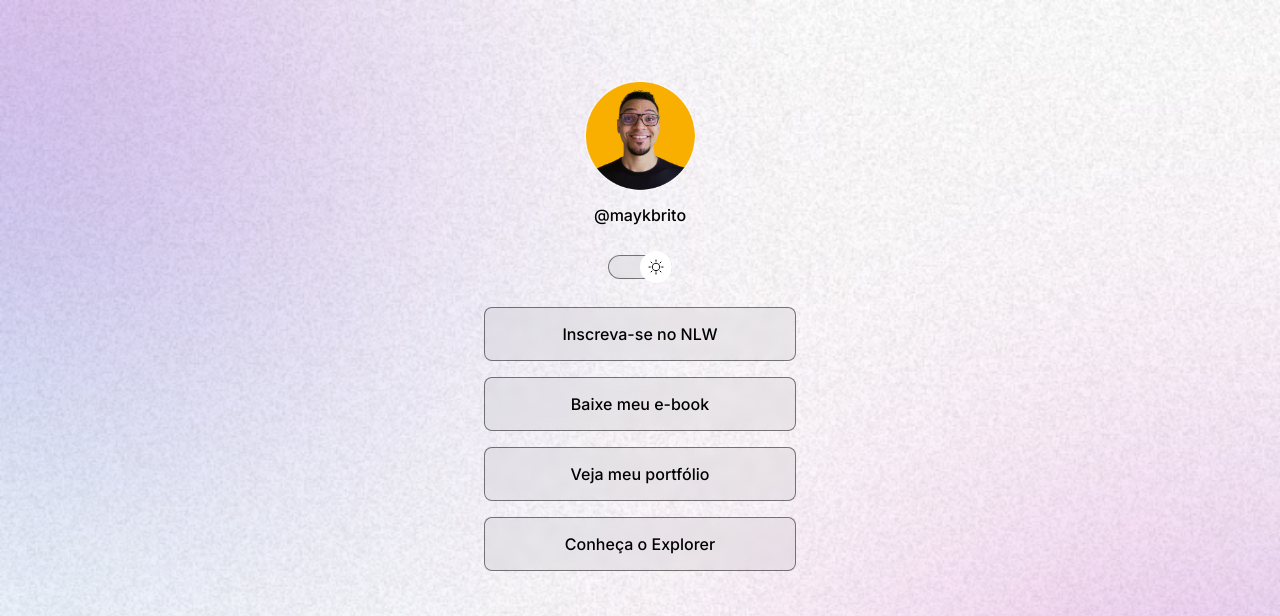
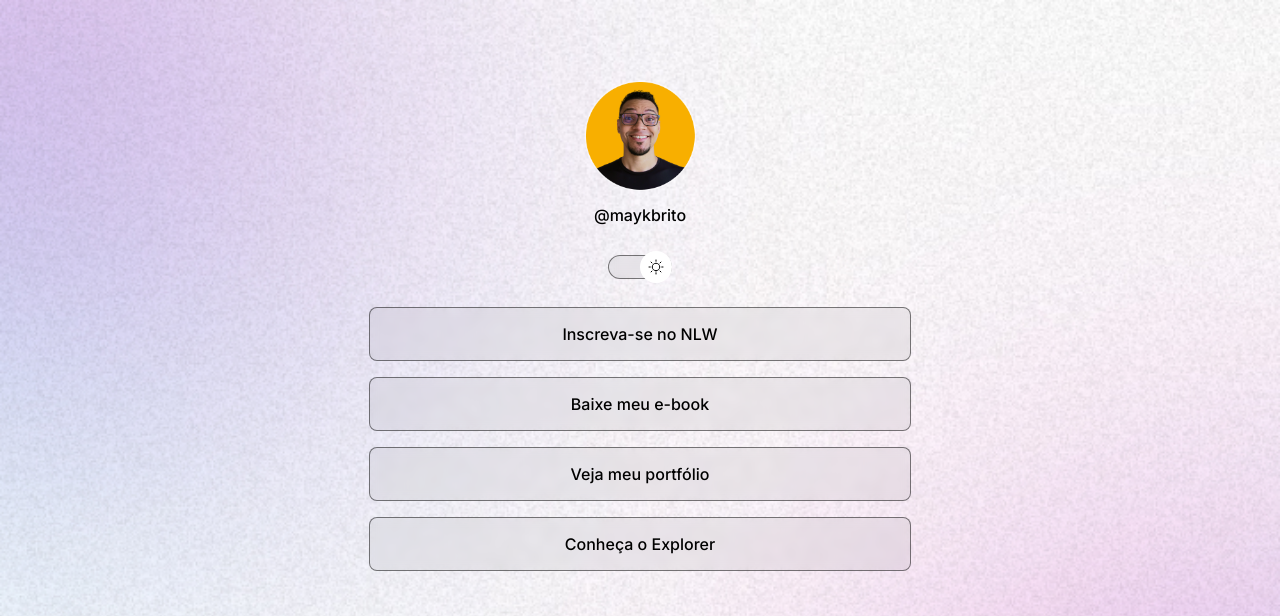
Before and after one commit to FeGonca/projeto-discover, a plain HTML site: page index.html in a window 1280 px wide. Shown: the top 616 px of the page. Drawn offline with nearby package versions, Linux system fonts and the light colour scheme.

Commit message:
adjust container width

```diff
--- a/style.css
+++ b/style.css
@@ -43,7 +43,8 @@ body * {
 }
 
 #container {
-    width: 360px;
+    width: 100%;
+    max-width: 590px;
     margin: 56px auto 0px;
     padding: 0 24px;
 }
```
